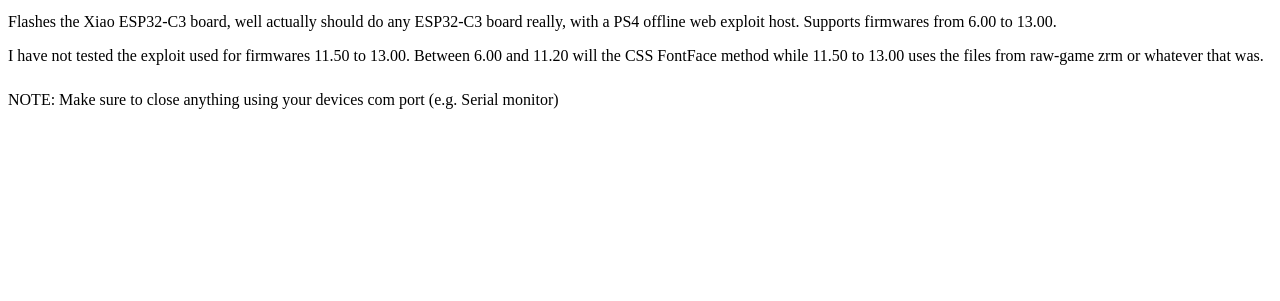
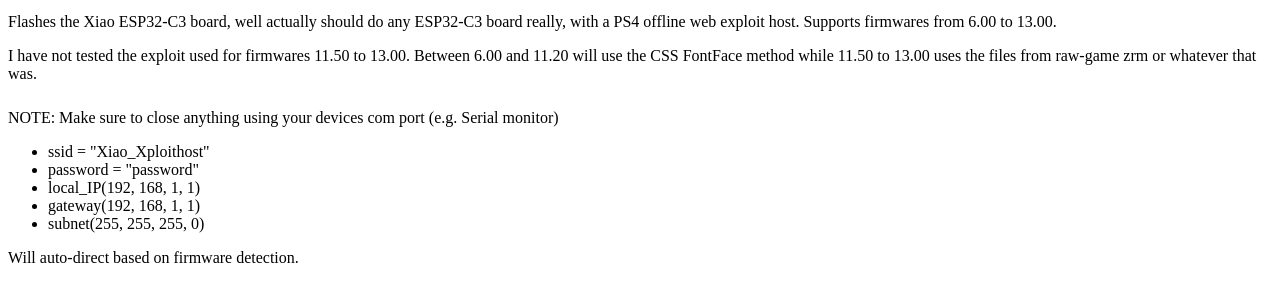
Before and after one commit to May0Need5/Online_ESP32C3_Flasher, a plain HTML site: page goldhen24b1810/index.html in a window 1280 px wide. Shown: the part 81-382 px from the top of the page. Drawn offline with Linux system fonts and the light colour scheme.

Commit message:
Add files via upload

```diff
--- a/goldhen24b1810/index.html
+++ b/goldhen24b1810/index.html
@@ -6,7 +6,7 @@
     <p style="margin-top: 0; border-bottom: 2px solid black;">with Goldhen2.4b18.10</p>
 
     <p>Flashes the Xiao ESP32-C3 board, well actually should do any ESP32-C3 board really, with a PS4 offline web exploit host. Supports firmwares from 6.00 to 13.00.</p>
-    <p>I have not tested the exploit used for firmwares 11.50 to 13.00. Between 6.00 and 11.20 will the CSS FontFace method while 11.50 to 13.00 uses the files from raw-game zrm or whatever that was.</p>
+    <p>I have not tested the exploit used for firmwares 11.50 to 13.00. Between 6.00 and 11.20 will use the CSS FontFace method while 11.50 to 13.00 uses the files from raw-game zrm or whatever that was.</p>
 
         <div id="main" style="display: none;">
 
@@ -15,6 +15,16 @@
             <esp-web-install-button id="installButton" style="display: flex; position: relative; margin-bottom: 10px;" manifest="bins/manifest.json"></esp-web-install-button>
 
             <span>NOTE: Make sure to close anything using your devices com port (e.g. Serial monitor)</span>
+        </div>
+        <div>
+            <ul>
+            <li>ssid = "Xiao_Xploithost"</li>
+            <li>password = "password"</li>
+            <li>local_IP(192, 168, 1, 1)</li>
+            <li>gateway(192, 168, 1, 1)</li>
+            <li>subnet(255, 255, 255, 0)</li>
+            </ul>
+            <p>Will auto-direct based on firmware detection.</p>
         </div>
 
     <div id="notSupported" style="display: none;">
```
